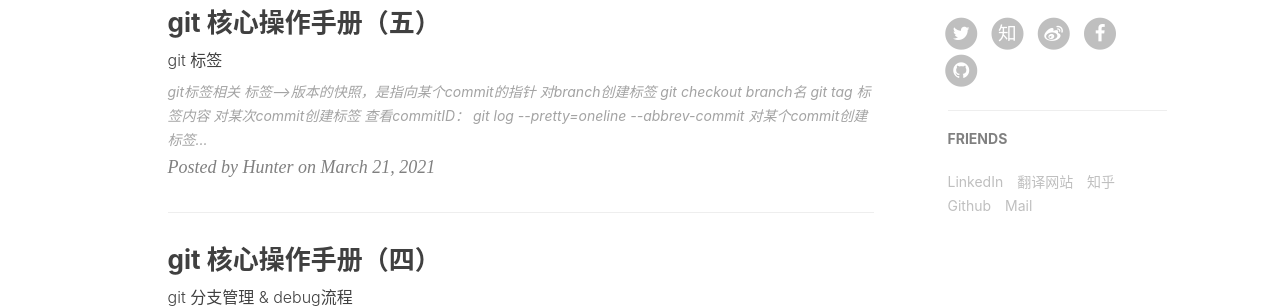
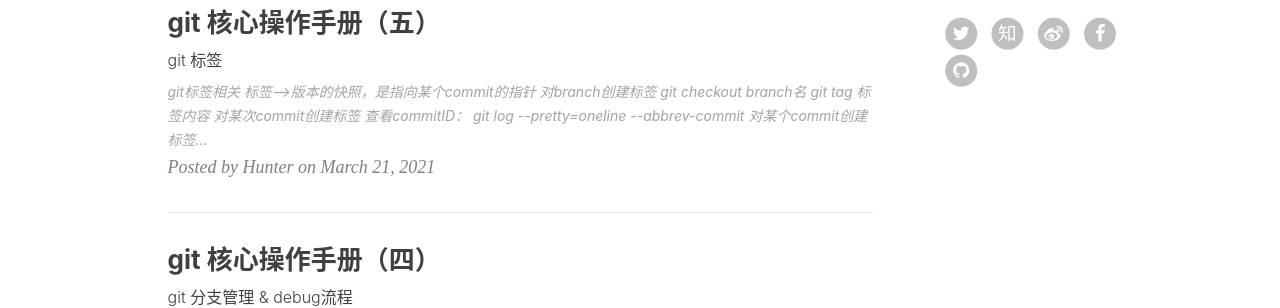
Before and after one commit to zhtyyx/zhtyyx.github.io, a Jekyll site: the page built from index.html, in a window 1280 px wide. Shown: the part 961-1269 px from the top of the page. Built offline with Jekyll 4.4.1, drawn with Linux system fonts in a browser that asks for light colours; nearby versions of some CDN libraries; the list of posts is cut into pages by our own code; comment, search, counter and statistics services are not loaded; some of the changed lines change nothing that is shown.

Commit message:
update commit

```diff
--- a/_config.yml
+++ b/_config.yml
@@ -80,7 +80,7 @@ featured-condition-size: 1              # A tag will be featured if the size of
 
 
 # Friends
-friends: [
+Contact: [
     {
         title: "LinkedIn",
         href: "https://www.linkedin.com/in/%E6%B5%A9%E7%94%B0-%E5%BC%A0-02b188199/"
```
